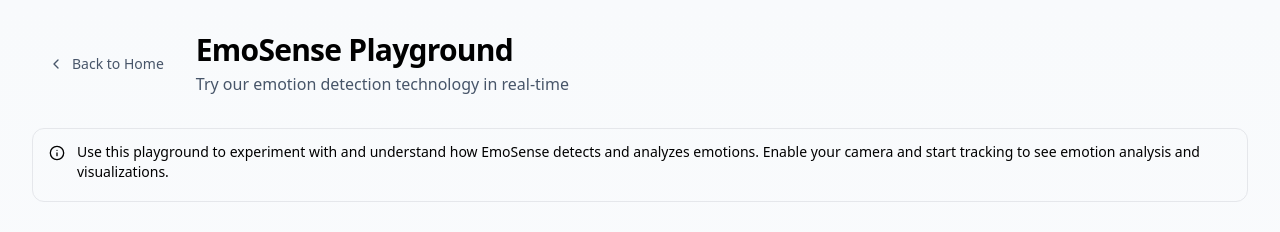
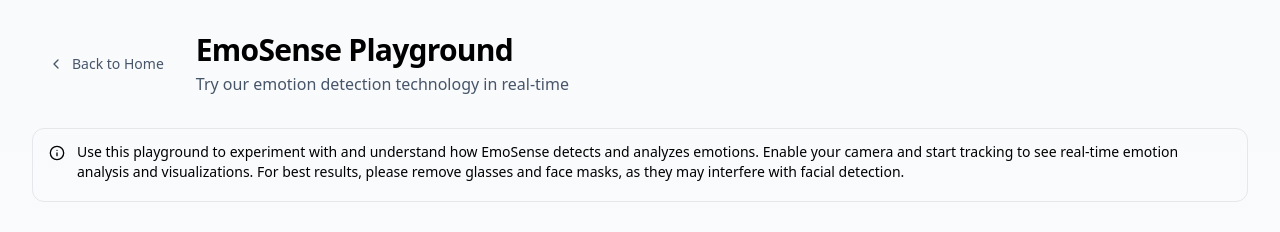
Before and after one commit to jamestorrevillas/emosense, a React (Vite) app: page /playground in a window 1280 px wide. Shown: the top 232 px of the page. Built offline with nearby package versions, Linux system fonts and the light colour scheme; no server answers.

Commit message:
Update alert description on the PlaygroundPage, PublicPlaygroundPage, and VideoStep

```diff
--- a/src/components/review/steps/VideoStep.tsx
+++ b/src/components/review/steps/VideoStep.tsx
@@ -187,7 +187,10 @@
                       <p>No face detected. Please face the camera to continue watching.</p>
                       <div className="flex items-center gap-2 text-sm">
                         <Lightbulb className="h-4 w-4 flex-shrink-0" />
-                        <p>Ensure proper lighting and face the camera directly for better detection.</p>
+                        <p>
+                          Ensure proper lighting and face the camera directly for better detection.
+                          For optimal results, please remove glasses and face masks if possible.
+                        </p>
                       </div>
                     </AlertDescription>
                   </div>
--- a/src/pages/landing/playground/PublicPlaygroundPage.tsx
+++ b/src/pages/landing/playground/PublicPlaygroundPage.tsx
@@ -234,7 +234,8 @@
           <Info className="h-4 w-4" />
           <AlertDescription>
             Use this playground to experiment with and understand how EmoSense detects and analyzes emotions.
-            Enable your camera and start tracking to see emotion analysis and visualizations.
+            Enable your camera and start tracking to see real-time emotion analysis and visualizations.
+            For best results, please remove glasses and face masks, as they may interfere with facial detection.
           </AlertDescription>
         </Alert>
 
--- a/src/pages/playground/PlaygroundPage.tsx
+++ b/src/pages/playground/PlaygroundPage.tsx
@@ -223,6 +223,7 @@
         <AlertDescription>
           Use this playground to experiment with and understand how EmoSense detects and analyzes emotions.
           Enable your camera and start tracking to see real-time emotion analysis and visualizations.
+          For best results, please remove glasses and face masks, as they may interfere with facial detection.
         </AlertDescription>
       </Alert>
 
```
